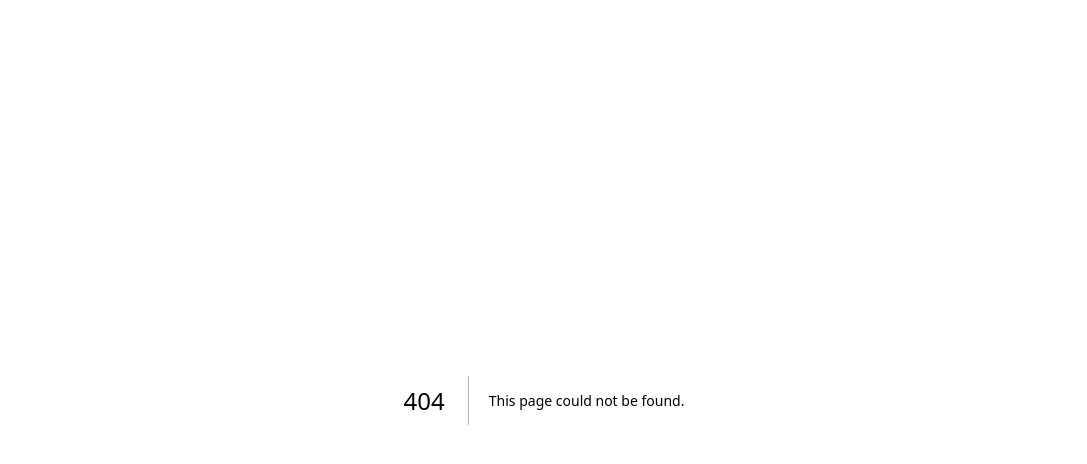
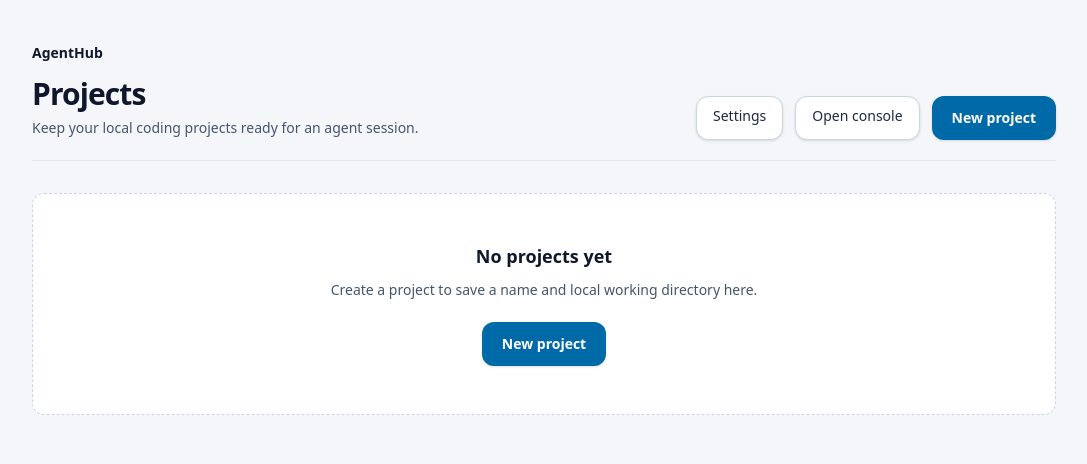
Before and after one commit to boraaaydin/agenthub, a Next.js app: page /projects in a window 1280 px wide. Before the commit this address had no page. Shown: the top 464 px of the page, without its empty margins (96-1183 px from the left). Built offline with nearby package versions, Linux system fonts and the light colour scheme.

Commit message:
feature: add projects route

```diff
--- a/src/app/console/agent-console.tsx
+++ b/src/app/console/agent-console.tsx
@@ -279,7 +279,7 @@ export function AgentConsole() {
             </p>
           </div>
           <div className="flex flex-wrap items-center gap-3">
-            <Link href="/" className="text-sm font-medium text-sky-700 transition hover:text-sky-900 focus:outline-none focus:ring-3 focus:ring-sky-100">
+            <Link href="/projects" className="text-sm font-medium text-sky-700 transition hover:text-sky-900 focus:outline-none focus:ring-3 focus:ring-sky-100">
               Projects
             </Link>
             <div className="flex items-center gap-2 text-sm text-slate-600" aria-live="polite">
--- a/src/app/page.tsx
+++ b/src/app/page.tsx
@@ -1,76 +1,15 @@
 import Link from "next/link";
 
 import { BrandLink } from "./brand-link";
-import { listProjects, ProjectStoreError, type Project } from "@/lib/projects-store";
 
-export const dynamic = "force-dynamic";
-
-function ProjectList({ projects }: { projects: Project[] }) {
-  if (projects.length === 0) {
-    return (
-      <section className="rounded-xl border border-dashed border-slate-300 bg-white px-6 py-12 text-center">
-        <h2 className="text-lg font-semibold text-slate-900">No projects yet</h2>
-        <p className="mx-auto mt-2 max-w-md text-sm leading-6 text-slate-600">
-          Create a project to save a name and local working directory here.
-        </p>
-        <Link
-          href="/projects/new"
-          className="mt-5 inline-flex h-11 items-center rounded-xl bg-sky-700 px-5 text-sm font-semibold text-white shadow-sm transition hover:bg-sky-800 focus:outline-none focus:ring-3 focus:ring-sky-200"
-        >
-          New project
-        </Link>
-      </section>
-    );
-  }
-
-  return (
-    <section aria-label="Saved projects" className="overflow-hidden rounded-xl border border-slate-200 bg-white shadow-sm">
-      <ul className="divide-y divide-slate-200">
-        {projects.map((project) => (
-          <li key={project.id} className="group flex items-center transition hover:bg-slate-50">
-            <Link
-              href={`/projects/${project.id}`}
-              className="min-w-0 flex-1 px-4 py-4 focus:outline-none focus:ring-3 focus:ring-inset focus:ring-sky-100 sm:px-5"
-            >
-              <h2 className="font-medium text-slate-900">{project.name}</h2>
-              <p className="mt-1 break-all font-mono text-sm leading-6 text-slate-600">{project.path}</p>
-            </Link>
-            <Link
-              href={`/projects/${project.id}/tasks`}
-              aria-label={`Tasks for ${project.name}`}
-              className="mr-3 flex h-11 w-11 shrink-0 items-center justify-center rounded-xl text-slate-600 transition hover:bg-slate-100 hover:text-sky-800 focus:outline-none focus:ring-3 focus:ring-sky-100 sm:mr-4"
-            >
-              <svg aria-hidden="true" viewBox="0 0 24 24" fill="none" stroke="currentColor" strokeWidth="1.8" className="h-5 w-5">
-                <path strokeLinecap="round" strokeLinejoin="round" d="m5 7 1.5 1.5L9 6m3 1h7M5 12l1.5 1.5L9 11m3 1h7M5 17l1.5 1.5L9 16m3 1h7" />
-              </svg>
-            </Link>
-          </li>
-        ))}
-      </ul>
-    </section>
-  );
-}
-
-export default async function Home() {
-  let projects: Project[] = [];
-  let error = "";
-
-  try {
-    projects = await listProjects();
-  } catch (caughtError) {
-    console.error("Unable to render projects", caughtError);
-    error = caughtError instanceof ProjectStoreError
-      ? "Project data could not be read. Check data/projects.json and reload this page."
-      : "Projects could not be loaded. Reload this page and try again.";
-  }
-
+export default function Home() {
   return (
     <main className="min-h-screen bg-[#f4f6fa] px-4 py-6 text-slate-900 sm:px-6 sm:py-10">
       <div className="mx-auto flex w-full max-w-5xl flex-col gap-8">
         <header className="flex flex-col justify-between gap-4 border-b border-slate-200 pb-5 sm:flex-row sm:items-end">
           <div>
             <BrandLink />
-            <h1 className="mt-3 text-3xl font-semibold tracking-[-0.03em]">Projects</h1>
+            <h1 className="mt-3 text-3xl font-semibold tracking-[-0.03em]">Home</h1>
             <p className="mt-1 max-w-2xl text-sm leading-6 text-slate-600">
               Keep your local coding projects ready for an agent session.
             </p>
@@ -89,21 +28,13 @@ export default async function Home() {
               Open console
             </Link>
             <Link
-              href="/projects/new"
-              className="inline-flex h-11 items-center rounded-xl bg-sky-700 px-5 text-sm font-semibold text-white shadow-sm transition hover:bg-sky-800 focus:outline-none focus:ring-3 focus:ring-sky-200"
+              href="/projects"
+              className="h-11 rounded-xl border border-slate-300 bg-white px-4 py-3 text-sm font-medium leading-none text-slate-800 shadow-sm transition hover:border-slate-400 hover:bg-slate-50 focus:outline-none focus:ring-3 focus:ring-sky-100"
             >
-              New project
+              Projects
             </Link>
           </div>
         </header>
-
-        {error ? (
-          <p role="alert" className="rounded-xl border border-red-200 bg-red-50 px-4 py-3 text-sm text-red-800">
-            {error}
-          </p>
-        ) : (
-          <ProjectList projects={projects} />
-        )}
       </div>
     </main>
   );
--- a/src/app/projects/[id]/page.tsx
+++ b/src/app/projects/[id]/page.tsx
@@ -32,7 +32,7 @@ export default async function ProjectDetailPage(props: PageProps<"/projects/[id]
           <BrandLink />
           <div className="mt-3">
             <Link
-              href="/"
+              href="/projects"
               className="text-sm font-medium text-sky-700 transition hover:text-sky-900 focus:outline-none focus:ring-3 focus:ring-sky-100"
             >
               Projects
--- a/src/app/projects/[id]/project-detail.tsx
+++ b/src/app/projects/[id]/project-detail.tsx
@@ -89,7 +89,7 @@ export default function ProjectDetail({ project, taskCount }: { project: Project
         return;
       }
 
-      router.replace("/");
+      router.replace("/projects");
     } catch {
       setError("Unable to reach the server. Check your connection and try again.");
     } finally {
@@ -105,7 +105,7 @@ export default function ProjectDetail({ project, taskCount }: { project: Project
             <BrandLink />
             <div className="mt-3">
               <Link
-                href="/"
+                href="/projects"
                 className="text-sm font-medium text-sky-700 transition hover:text-sky-900 focus:outline-none focus:ring-3 focus:ring-sky-100"
               >
                 Projects
--- a/src/app/projects/new/page.tsx
+++ b/src/app/projects/new/page.tsx
@@ -42,7 +42,7 @@ export default function NewProjectPage() {
         return;
       }
 
-      router.replace("/");
+      router.replace("/projects");
     } catch {
       setError("Unable to reach the server. Check your connection and try again.");
     } finally {
@@ -57,7 +57,7 @@ export default function NewProjectPage() {
           <BrandLink />
           <div className="mt-3">
             <Link
-              href="/"
+              href="/projects"
               className="text-sm font-medium text-sky-700 transition hover:text-sky-900 focus:outline-none focus:ring-3 focus:ring-sky-100"
             >
               Projects
@@ -116,7 +116,7 @@ export default function NewProjectPage() {
               {isSubmitting ? "Creating project…" : "Create project"}
             </button>
             <Link
-              href="/"
+              href="/projects"
               className="h-11 rounded-xl border border-slate-300 bg-white px-4 py-3 text-sm font-medium leading-none text-slate-800 shadow-sm transition hover:border-slate-400 hover:bg-slate-50 focus:outline-none focus:ring-3 focus:ring-sky-100"
             >
               Cancel
--- /dev/null
+++ b/src/app/projects/page.tsx
@@ -0,0 +1,110 @@
+import Link from "next/link";
+
+import { BrandLink } from "../brand-link";
+import { listProjects, ProjectStoreError, type Project } from "@/lib/projects-store";
+
+export const dynamic = "force-dynamic";
+
+function ProjectList({ projects }: { projects: Project[] }) {
+  if (projects.length === 0) {
+    return (
+      <section className="rounded-xl border border-dashed border-slate-300 bg-white px-6 py-12 text-center">
+        <h2 className="text-lg font-semibold text-slate-900">No projects yet</h2>
+        <p className="mx-auto mt-2 max-w-md text-sm leading-6 text-slate-600">
+          Create a project to save a name and local working directory here.
+        </p>
+        <Link
+          href="/projects/new"
+          className="mt-5 inline-flex h-11 items-center rounded-xl bg-sky-700 px-5 text-sm font-semibold text-white shadow-sm transition hover:bg-sky-800 focus:outline-none focus:ring-3 focus:ring-sky-200"
+        >
+          New project
+        </Link>
+      </section>
+    );
+  }
+
+  return (
+    <section aria-label="Saved projects" className="overflow-hidden rounded-xl border border-slate-200 bg-white shadow-sm">
+      <ul className="divide-y divide-slate-200">
+        {projects.map((project) => (
+          <li key={project.id} className="group flex items-center transition hover:bg-slate-50">
+            <Link
+              href={`/projects/${project.id}`}
+              className="min-w-0 flex-1 px-4 py-4 focus:outline-none focus:ring-3 focus:ring-inset focus:ring-sky-100 sm:px-5"
+            >
+              <h2 className="font-medium text-slate-900">{project.name}</h2>
+              <p className="mt-1 break-all font-mono text-sm leading-6 text-slate-600">{project.path}</p>
+            </Link>
+            <Link
+              href={`/projects/${project.id}/tasks`}
+              aria-label={`Tasks for ${project.name}`}
+              className="mr-3 flex h-11 w-11 shrink-0 items-center justify-center rounded-xl text-slate-600 transition hover:bg-slate-100 hover:text-sky-800 focus:outline-none focus:ring-3 focus:ring-sky-100 sm:mr-4"
+            >
+              <svg aria-hidden="true" viewBox="0 0 24 24" fill="none" stroke="currentColor" strokeWidth="1.8" className="h-5 w-5">
+                <path strokeLinecap="round" strokeLinejoin="round" d="m5 7 1.5 1.5L9 6m3 1h7M5 12l1.5 1.5L9 11m3 1h7M5 17l1.5 1.5L9 16m3 1h7" />
+              </svg>
+            </Link>
+          </li>
+        ))}
+      </ul>
+    </section>
+  );
+}
+
+export default async function ProjectsPage() {
+  let projects: Project[] = [];
+  let error = "";
+
+  try {
+    projects = await listProjects();
+  } catch (caughtError) {
+    console.error("Unable to render projects", caughtError);
+    error = caughtError instanceof ProjectStoreError
+      ? "Project data could not be read. Check data/projects.json and reload this page."
+      : "Projects could not be loaded. Reload this page and try again.";
+  }
+
+  return (
+    <main className="min-h-screen bg-[#f4f6fa] px-4 py-6 text-slate-900 sm:px-6 sm:py-10">
+      <div className="mx-auto flex w-full max-w-5xl flex-col gap-8">
+        <header className="flex flex-col justify-between gap-4 border-b border-slate-200 pb-5 sm:flex-row sm:items-end">
+          <div>
+            <BrandLink />
+            <h1 className="mt-3 text-3xl font-semibold tracking-[-0.03em]">Projects</h1>
+            <p className="mt-1 max-w-2xl text-sm leading-6 text-slate-600">
+              Keep your local coding projects ready for an agent session.
+            </p>
+          </div>
+          <div className="flex flex-wrap items-center gap-3">
+            <Link
+              href="/settings"
+              className="h-11 rounded-xl border border-slate-300 bg-white px-4 py-3 text-sm font-medium leading-none text-slate-800 shadow-sm transition hover:border-slate-400 hover:bg-slate-50 focus:outline-none focus:ring-3 focus:ring-sky-100"
+            >
+              Settings
+            </Link>
+            <Link
+              href="/console"
+              className="h-11 rounded-xl border border-slate-300 bg-white px-4 py-3 text-sm font-medium leading-none text-slate-800 shadow-sm transition hover:border-slate-400 hover:bg-slate-50 focus:outline-none focus:ring-3 focus:ring-sky-100"
+            >
+              Open console
+            </Link>
+            <Link
+              href="/projects/new"
+              className="inline-flex h-11 items-center rounded-xl bg-sky-700 px-5 text-sm font-semibold text-white shadow-sm transition hover:bg-sky-800 focus:outline-none focus:ring-3 focus:ring-sky-200"
+            >
+              New project
+            </Link>
+          </div>
+        </header>
+
+        {error ? (
+          <p role="alert" className="rounded-xl border border-red-200 bg-red-50 px-4 py-3 text-sm text-red-800">
+            {error}
+          </p>
+        ) : (
+          <ProjectList projects={projects} />
+        )}
+      </div>
+    </main>
+  );
+}
--- a/src/app/settings/page.tsx
+++ b/src/app/settings/page.tsx
@@ -32,7 +32,7 @@ export default async function SettingsPage() {
           <BrandLink />
           <div className="mt-3">
             <Link
-              href="/"
+              href="/projects"
               className="text-sm font-medium text-sky-700 transition hover:text-sky-900 focus:outline-none focus:ring-3 focus:ring-sky-100"
             >
               Projects
```
Also changed, not shown: .agent/PROJECT_DOCUMENT.md.
